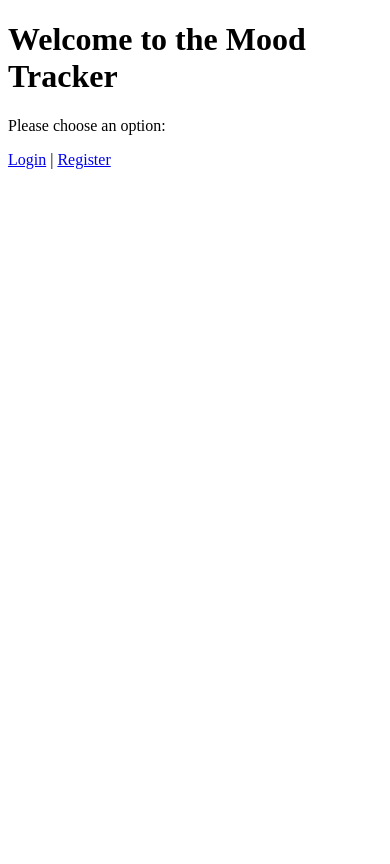
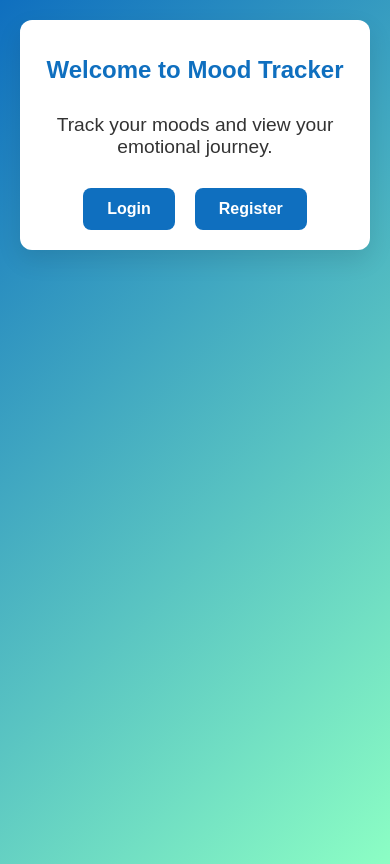
Before and after one commit to momihamm2972/AbdelhadiDyouri, a Django app: page / in a window 390 px wide. Before the commit the page ends 169 px from the top, so only its background shows below. Run offline with Django 4.2, Linux system fonts and the light colour scheme.

Commit message:
feat : every page match the style

```diff
--- a/mood-tracker/moodtracker/settings.py
+++ b/mood-tracker/moodtracker/settings.py
@@ -116,7 +116,7 @@ USE_TZ = True
 # Static files (CSS, JavaScript, Images)
 # https://docs.djangoproject.com/en/4.2/howto/static-files/
 
-STATIC_URL = 'static/'
+STATIC_URL = '/static/'
 
 # Default primary key field type
 # https://docs.djangoproject.com/en/4.2/ref/settings/#default-auto-field
@@ -124,3 +124,5 @@ STATIC_URL = 'static/'
 DEFAULT_AUTO_FIELD = 'django.db.models.BigAutoField'
 
 LOGIN_REDIRECT_URL = '/profile/'
+
+# STATICFILES_DIRS = [BASE_DIR / "static"]
--- a/mood-tracker/tracker/static/css/styles.css
+++ b/mood-tracker/tracker/static/css/styles.css
@@ -1,123 +1,124 @@
-/* Base styles */
+/* General page styling */
 body {
-    font-family: 'Comic Sans MS', cursive, sans-serif;
-    background: linear-gradient(135deg, rgba(15,111,191,255), rgba(140,254,196,255));
     margin: 0;
     padding: 0;
+    font-family: 'Poppins', Arial, sans-serif;
+    background: linear-gradient(135deg, rgba(15,111,191,255), rgba(140,254,196,255));
+    color: #333;
     min-height: 100vh;
-    color: #333;
-    display: flex;
-    flex-direction: column;
-    align-items: center;
 }
 
 /* Container */
 .container {
-    background: white;
-    border-radius: 16px;
+    max-width: 700px;
+    margin: 40px auto;
+    background-color: white;
     padding: 30px;
-    max-width: 600px;
-    width: 90%;
-    margin-top: 50px;
-    box-shadow: 0 10px 25px rgba(0,0,0,0.1);
-    text-align: center;
+    border-radius: 12px;
+    box-shadow: 0 10px 25px rgba(0, 0, 0, 0.1);
 }
 
-/* Headings */
-h1, h2 {
+/* Titles */
+.title {
+    text-align: center;
+    font-size: 2em;
+    margin-bottom: 30px;
     color: rgba(15,111,191,255);
-    margin-bottom: 20px;
 }
 
-/* Buttons */
-.buttons {
-    display: flex;
-    justify-content: center;
-    gap: 20px;
-    margin-top: 20px;
-}
-
-button {
-    padding: 12px 24px;
-    border: none;
-    border-radius: 10px;
-    font-size: 18px;
-    font-weight: bold;
-    color: white;
-    cursor: pointer;
-    transition: transform 0.2s ease, opacity 0.2s ease;
-}
-
-button:hover {
-    transform: scale(1.05);
-    opacity: 0.9;
-}
-
-.smile {
-    background-color: rgba(140,254,196,255); /* Mint */
-    color: #000;
-}
-
-.angry {
-    background-color: rgba(15,111,191,255); /* Blue */
-}
-
-/* Forms */
+/* Form styling */
 form {
     display: flex;
     flex-direction: column;
     gap: 15px;
 }
 
+label {
+    font-weight: 600;
+}
+
 input[type="text"],
 input[type="email"],
 input[type="password"],
+select,
 textarea {
-    padding: 10px;
+    padding: 12px;
+    border-radius: 8px;
     border: 2px solid rgba(15,111,191,255);
-    border-radius: 8px;
     font-size: 16px;
     width: 100%;
     box-sizing: border-box;
+    transition: border-color 0.3s;
 }
 
-input[type="submit"] {
+input:focus,
+select:focus,
+textarea:focus {
+    border-color: rgba(140,254,196,255);
+    outline: none;
+}
+
+/* Buttons */
+button,
+input[type="submit"],
+.back-button {
     background-color: rgba(15,111,191,255);
     color: white;
-    font-weight: bold;
+    padding: 12px 24px;
+    font-size: 16px;
+    font-weight: 600;
+    border: none;
+    border-radius: 8px;
+    cursor: pointer;
+    transition: background-color 0.3s ease;
+    text-decoration: none;
+    display: inline-block;
+    text-align: center;
 }
 
-/* History table */
-table {
+button:hover,
+input[type="submit"]:hover,
+.back-button:hover {
+    background-color: rgba(12, 91, 158, 255);
+}
+
+/* Mood table */
+.mood-table {
     width: 100%;
     border-collapse: collapse;
-    margin-top: 30px;
+    margin-top: 20px;
 }
 
-th, td {
+.mood-table th,
+.mood-table td {
     border: 1px solid #ccc;
     padding: 12px;
     text-align: center;
+    font-size: 16px;
 }
 
-th {
+.mood-table th {
     background-color: rgba(140,254,196,255);
-    color: #000;
+    color: #333;
 }
 
-/* Back to Profile Button */
-.back-btn {
-    margin-top: 20px;
-    padding: 10px 20px;
-    background-color: rgba(15,111,191,255);
-    color: white;
-    border: none;
+/* Message / alert styling */
+.message {
+    padding: 15px;
+    background-color: rgba(140,254,196,255);
+    color: #333;
     border-radius: 8px;
-    text-decoration: none;
-    font-weight: bold;
-    display: inline-block;
+    margin-bottom: 20px;
 }
-.back-btn:hover {
-    opacity: 0.9;
-    transform: scale(1.03);
+
+/* Responsive */
+@media (max-width: 768px) {
+    .container {
+        margin: 20px;
+        padding: 20px;
+    }
+
+    .title {
+        font-size: 1.5em;
+    }
 }
--- a/mood-tracker/tracker/templates/welcome.html
+++ b/mood-tracker/tracker/templates/welcome.html
@@ -1,12 +1,23 @@
+{% load static %}
+
 <!DOCTYPE html>
-<html>
+<html lang="en">
 <head>
+    <meta charset="UTF-8">
     <title>Welcome</title>
+    <link rel="stylesheet" href="{% static 'css/styles.css' %}">
 </head>
 <body>
-    <h1>Welcome to the Mood Tracker</h1>
-    <p>Please choose an option:</p>
-    <a href="{% url 'login' %}">Login</a> |
-    <a href="{% url 'register' %}">Register</a>
+    <div class="container">
+        <h1 class="title">Welcome to Mood Tracker</h1>
+        <p style="text-align: center; font-size: 1.2em; margin-bottom: 30px;">
+            Track your moods and view your emotional journey.
+        </p>
+
+        <div style="display: flex; justify-content: center; gap: 20px;">
+            <a href="{% url 'login' %}" class="back-button">Login</a>
+            <a href="{% url 'register' %}" class="back-button">Register</a>
+        </div>
+    </div>
 </body>
 </html>
```
